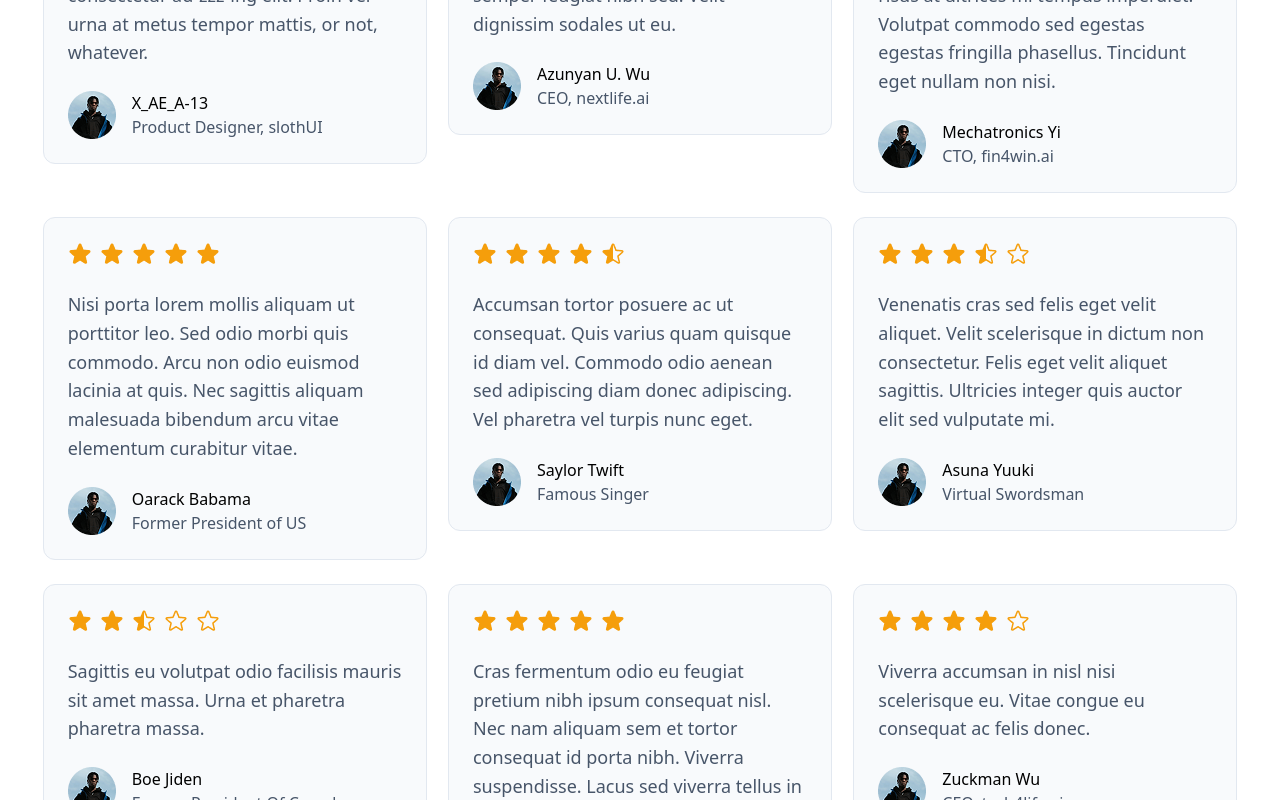
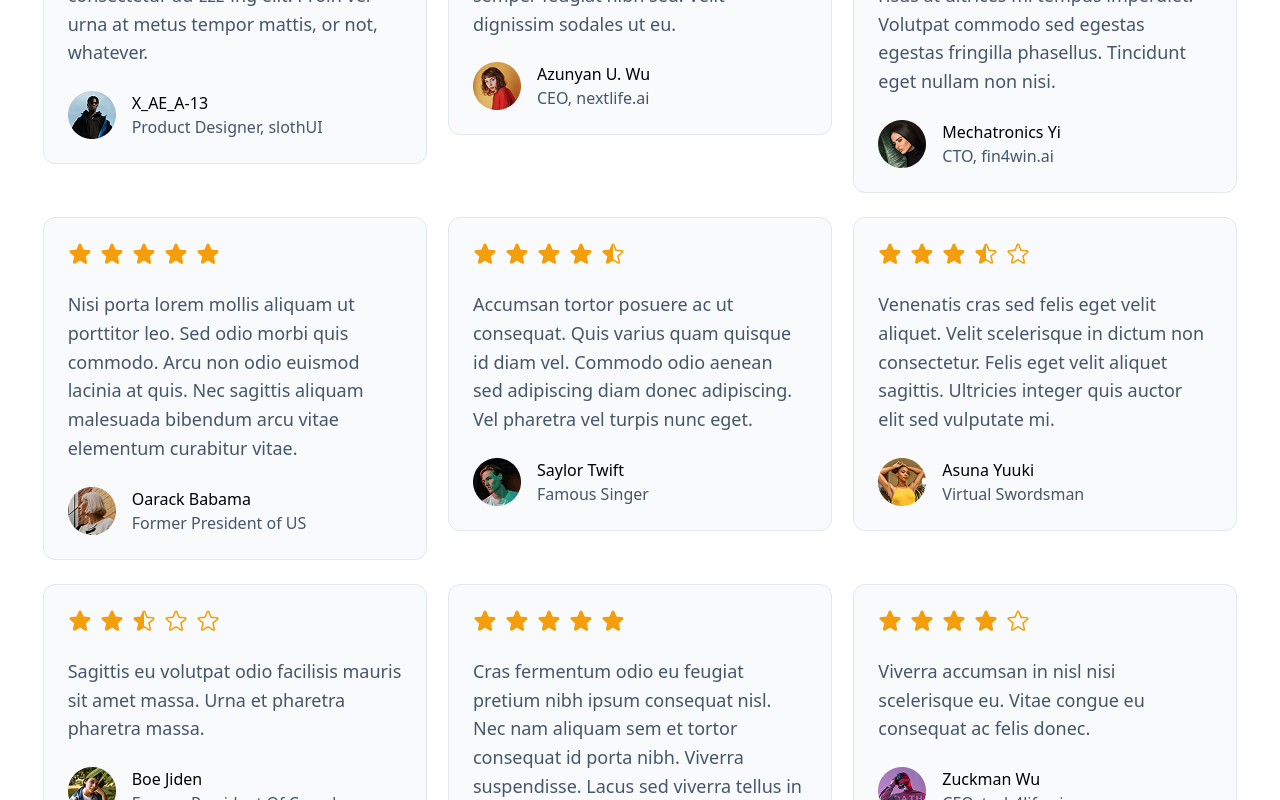
Before and after one commit to Chironzit-Biswas/-Blinto-Task, a React (Vite) app: page / in a window 1280 px wide. Shown: the part 4640-5440 px from the top of the page. Built offline with nearby package versions, Linux system fonts and the light colour scheme.

Commit message:
Final Task update

```diff
--- a/src/components/TestimonialCard.jsx
+++ b/src/components/TestimonialCard.jsx
@@ -1,5 +1,5 @@
 import React from 'react'
-import newAvatar from '../images/Avatar1.png'
+// import newAvatar from '../images/Avatar1.png'
 
 const TestimonialCard = ({card}) => {
     const {rating,des,img,title,profile_des}=card
@@ -11,8 +11,8 @@ const TestimonialCard = ({card}) => {
                          <h1 className={'mt-[24px] text-[18px] text-[#475569] leading-[160%]'}>{des}</h1>
                      </div>
                     <div className={'flex mt-[24px]'}>
-                        {/*<img  src={img} alt="AvatarImg"/>*/}
-                        <img src={newAvatar} alt="avatar"/>
+                        <img  src={img} alt="AvatarImg"/>
+                        {/*<img src={newAvatar} alt="avatar"/>*/}
 
                          <div className={'ml-4'}>
                              <h1 className={'font-medium'}>{title}</h1>
--- a/src/components/Testimonials.jsx
+++ b/src/components/Testimonials.jsx
@@ -1,4 +1,4 @@
-import React, { useEffect, useState } from 'react'
+// import React, { useEffect, useState } from 'react'
 import TestimonialCard from './TestimonialCard';
 import Details from './Details';
 import FAQ from './FAQ';
@@ -6,13 +6,99 @@ import FAQ from './FAQ';
 
 const Testimonials = () => {
 
-    const [showReviews, setShowReviews] = useState([])
+    const reviewData =[
 
-    useEffect(() => {
-        fetch('./ReviewData.json')
-            .then(res => res.json())
-            .then(data => setShowReviews(data))
-    }, []);
+        {
+            "id": 1,
+            "rating": "src/images/Rating1.png",
+            "des": "Lorem ipsum dolor sit amet, consectetur ad-zzz-ing elit. Proin vel urna at metus tempor mattis, or not, whatever.",
+            "img": "src/images/Avatar1.png",
+            "title": "X_AE_A-13",
+            "profile_des": "Product Designer, slothUI"
+
+        },
+        {
+            "id": 2,
+            "rating": "src/images/Rating2.png",
+            "des": "Posuere urna nec tincidunt praesent semper feugiat nibh sed. Velit dignissim sodales ut eu.",
+            "img": "src/images/Avatar2.png",
+            "title": "Azunyan U. Wu",
+            "profile_des": "CEO, nextlife.ai"
+
+        },
+        {
+            "id": 3,
+            "rating": "src/images/Rating3.png",
+            "des": "Sit amet est placerat in. Blandit cursus risus at ultrices mi tempus imperdiet. Volutpat commodo sed egestas egestas fringilla phasellus. Tincidunt eget nullam non nisi. ",
+            "img": "src/images/Avatar3.png",
+            "title": "Mechatronics Yi",
+            "profile_des": "CTO, fin4win.ai"
+
+        },
+        {
+            "id": 4,
+            "rating": "src/images/Rating4.png",
+            "des": "Nisi porta lorem mollis aliquam ut porttitor leo. Sed odio morbi quis commodo. Arcu non odio euismod lacinia at quis. Nec sagittis aliquam malesuada bibendum arcu vitae elementum curabitur vitae.",
+            "img": "src/images/Avatar4.png",
+            "title": "Oarack Babama",
+            "profile_des": "Former President of US"
+
+        },
+        {
+            "id": 5,
+            "rating": "src/images/Rating5.png",
+            "des": "Accumsan tortor posuere ac ut consequat. Quis varius quam quisque id diam vel. Commodo odio aenean sed adipiscing diam donec adipiscing. Vel pharetra vel turpis nunc eget.",
+            "img": "src/images/Avatar5.png",
+            "title": "Saylor Twift",
+            "profile_des": "Famous Singer"
+
+        },
+        {
+            "id": 6,
+            "rating": "src/images/Rating6.png",
+            "des": "Venenatis cras sed felis eget velit aliquet. Velit scelerisque in dictum non consectetur. Felis eget velit aliquet sagittis. Ultricies integer quis auctor elit sed vulputate mi. ",
+            "img": "src/images/Avatar6.png",
+            "title": "Asuna Yuuki",
+            "profile_des": "Virtual Swordsman"
+
+        },
+        {
+            "id": 7,
+            "rating": "src/images/Rating7.png",
+            "des": "Sagittis eu volutpat odio facilisis mauris sit amet massa. Urna et pharetra pharetra massa.",
+            "img": "src/images/Avatar7.png",
+            "title": "Boe Jiden",
+            "profile_des": "Former President Of Canada"
+
+        },
+        {
+            "id": 8,
+            "rating": "src/images/Rating8.png",
+            "des": "Cras fermentum odio eu feugiat pretium nibh ipsum consequat nisl. Nec nam aliquam sem et tortor consequat id porta nibh. Viverra suspendisse. Lacus sed viverra tellus in hac habitasse platea dictumst. Elit at imperdiet dui accumsan.",
+            "img": "src/images/Avatar8.png",
+            "title": "Vermillion D. Gray",
+            "profile_des": "CEO, hacklife.ai"
+
+        },
+        {
+            "id": 9,
+            "rating": "src/images/Rating9.png",
+            "des": "Viverra accumsan in nisl nisi scelerisque eu. Vitae congue eu consequat ac felis donec.",
+            "img": "src/images/Avatar9.png",
+            "title": "Zuckman Wu",
+            "profile_des": "CEO, tech4life.ai"
+
+        }
+
+    ]
+
+    // const [showReviews, setShowReviews] = useState([])
+    //
+    // useEffect(() => {
+    //     fetch('./ReviewData.json')
+    //         .then(res => res.json())
+    //         .then(data => setShowReviews(data))
+    // }, []);
 
   return (
     <div id='testimonials'>
@@ -25,7 +111,7 @@ const Testimonials = () => {
 
                 <div className={'md:grid lg:grid-cols-3 md:grid-cols-2 md:mx-auto py-[50px]'}>
                     {
-                        showReviews.map(card =>  <TestimonialCard card={card}></TestimonialCard>)
+                        reviewData.map(card =>  <TestimonialCard card={card}></TestimonialCard>)
                     }
                 </div>
                <div >
```
